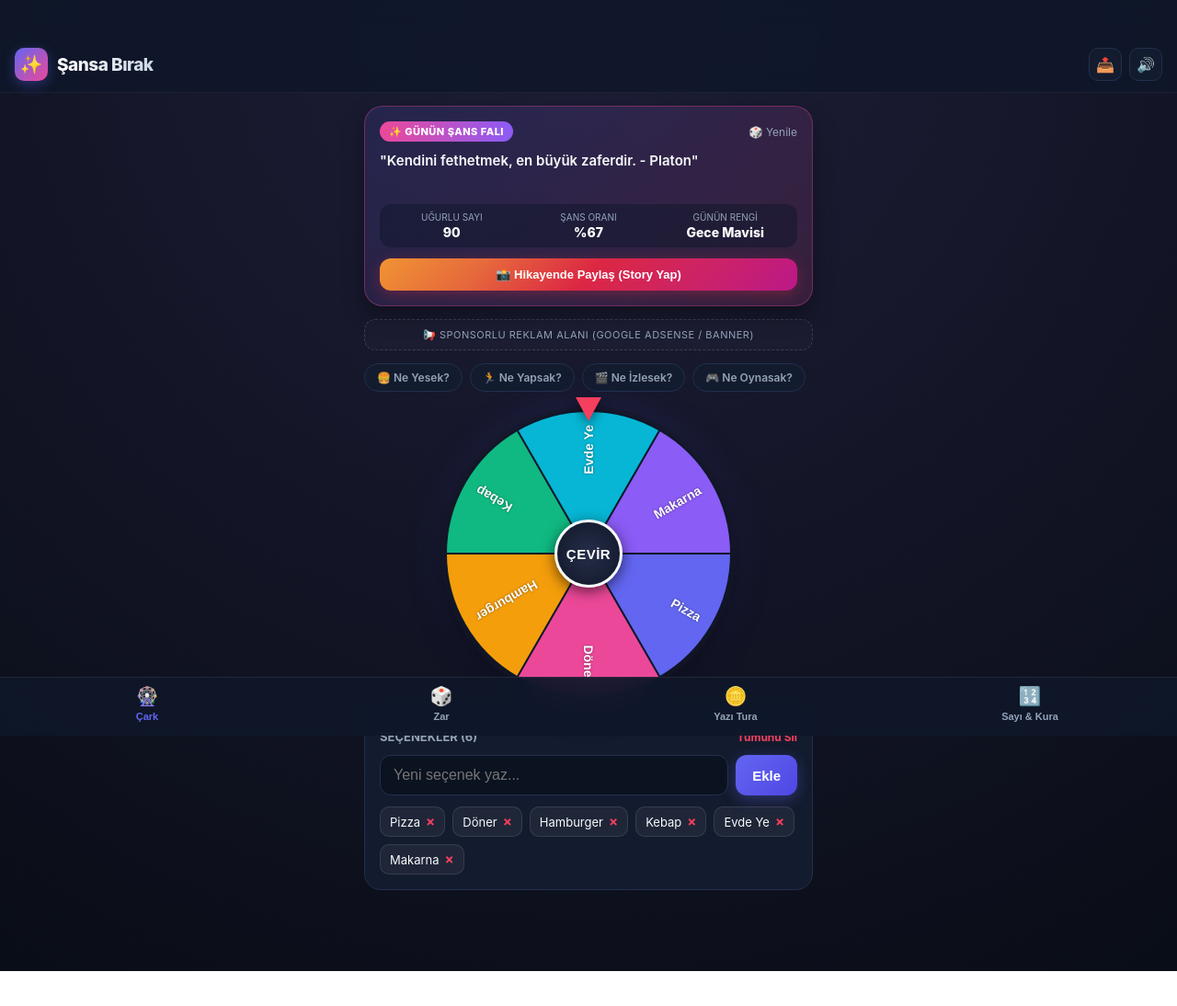
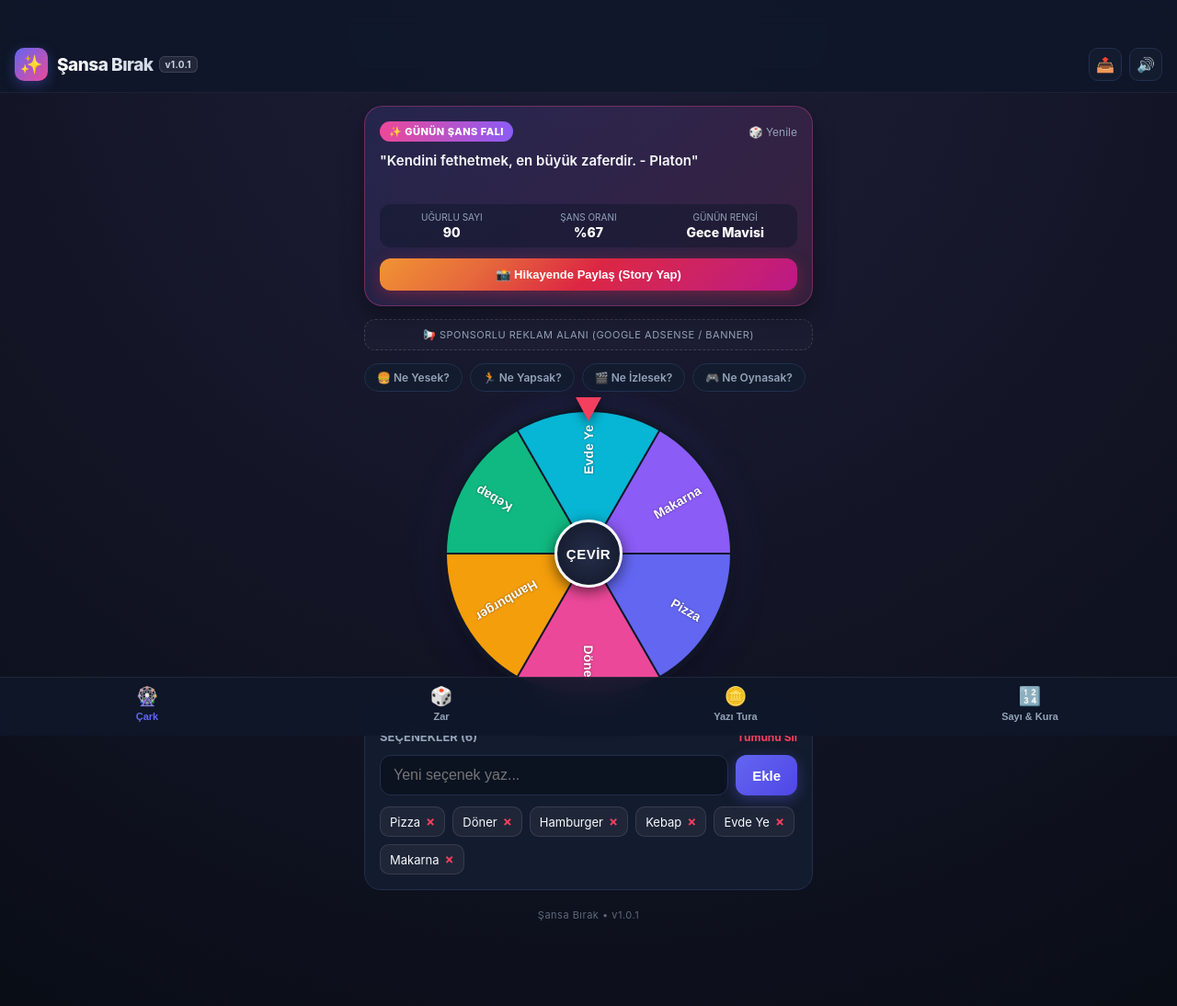
Before and after one commit to argepcarge/sal-kanka, a plain HTML site: page index.html in a window 1280 px wide. Shown: the whole page at 92% size. Before the commit the page ends 1056 px from the top, so only its background shows below. Drawn offline with Linux system fonts and the light colour scheme.

Commit message:
Refactor header and add version display
Updated header structure and added version badge.

```diff
--- a/index.html
+++ b/index.html
@@ -46,7 +46,7 @@
       padding-bottom: calc(74px + env(safe-area-inset-bottom, 0px));
     }
 
-    /* iOS Saat / Çentik Çakışmasını Engelleyen Güvenli Header */
+    /* iOS Saat / Çentik Çakışmasını Engelleyen Header */
     header {
       padding: 12px 18px;
       padding-top: calc(max(env(safe-area-inset-top, 0px), 44px) + 8px);
@@ -82,6 +82,12 @@
       box-shadow: 0 4px 14px var(--accent-glow);
     }
 
+    .brand-title-wrap {
+      display: flex;
+      align-items: center;
+      gap: 6px;
+    }
+
     .brand-title {
       font-size: 19px;
       font-weight: 800;
@@ -89,6 +95,18 @@
       background: linear-gradient(90deg, #fff, #cbd5e1);
       -webkit-background-clip: text;
       -webkit-text-fill-color: transparent;
+    }
+
+    /* Header Versiyon Rozeti */
+    .version-badge {
+      font-size: 10px;
+      font-weight: 700;
+      color: #cbd5e1;
+      background: rgba(255, 255, 255, 0.08);
+      border: 1px solid rgba(255, 255, 255, 0.12);
+      padding: 2px 6px;
+      border-radius: 6px;
+      letter-spacing: 0.3px;
     }
 
     .header-actions {
@@ -577,6 +595,16 @@
       -webkit-text-fill-color: transparent;
     }
 
+    /* Sayfa Alt Bilgi Versiyon Alanı */
+    .app-footer-info {
+      text-align: center;
+      font-size: 11px;
+      color: var(--text-muted);
+      opacity: 0.6;
+      padding: 6px 0 14px 0;
+      letter-spacing: 0.5px;
+    }
+
     nav.bottom-nav {
       position: fixed;
       bottom: 0;
@@ -630,7 +658,11 @@
   <header>
     <div class="brand">
       <div class="brand-logo">✨</div>
-      <div class="brand-title">Şansa Bırak</div>
+      <div class="brand-title-wrap">
+        <div class="brand-title">Şansa Bırak</div>
+        <!-- Üst Başlık Yanındaki Rozet -->
+        <span class="version-badge app-version-text">v1.0.0</span>
+      </div>
     </div>
     <div class="header-actions">
       <button class="icon-btn" id="pwaInstallBtn" title="Uygulamayı Yükle" style="display:none; color:#10b981; font-weight:bold;">📲</button>
@@ -746,6 +778,11 @@
         <button class="btn" onclick="pickRandomName()">👤 Kura Çek</button>
       </div>
     </section>
+
+    <!-- Sayfa Sonu Versiyon İmzası -->
+    <div class="app-footer-info">
+      Şansa Bırak • <span class="app-version-text">v1.0.0</span>
+    </div>
   </main>
 
   <!-- BOTTOM NAVIGATION -->
@@ -780,6 +817,16 @@
   <canvas id="storyCanvas" width="1080" height="1920"></canvas>
 
   <script>
+    // ==========================================
+    // ⚙️ UYGULAMA VERSİYONU (Burayı Güncelleyebilirsin)
+    // ==========================================
+    const APP_VERSION = 'v1.0.1';
+
+    // Versiyonu arayüzdeki ilgili tüm alanlara basar
+    document.querySelectorAll('.app-version-text').forEach(el => {
+      el.textContent = APP_VERSION;
+    });
+
     let fortuneList = [
       "Bugün o mesajı sen atma, arkana yaslan ve bekle. Top onların sahasında.",
       "O diyete bugün değil, yarın başla. Kendine bir tatlı ödülü ver!",
```
